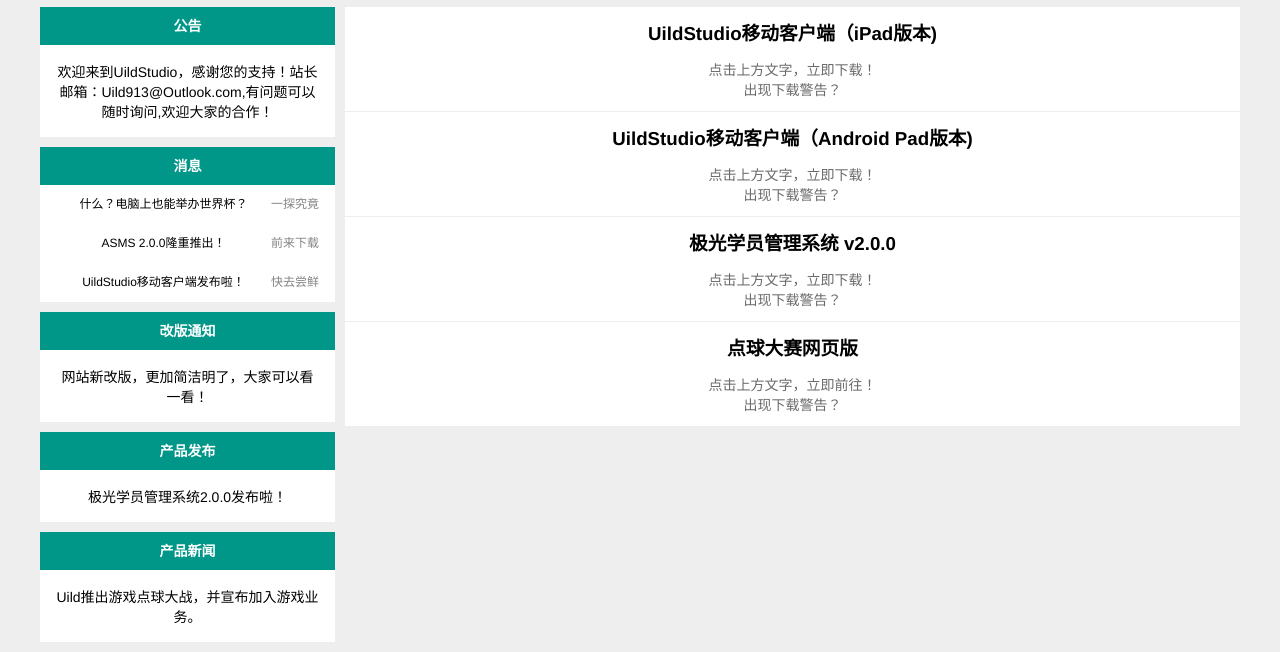
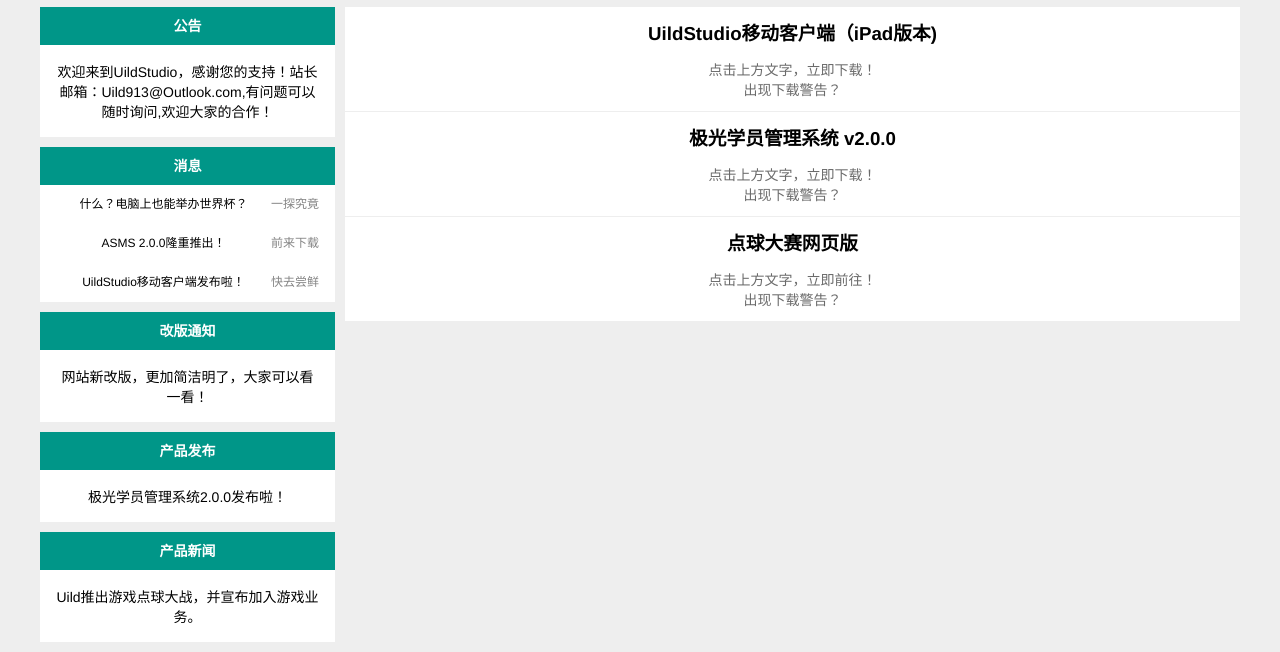
Before and after one commit to UildStudio/UildStudio.github.io, a plain HTML site: page download.html in a window 1280 px wide. Shown: the part 153-805 px from the top of the page. Drawn offline with Linux system fonts and the light colour scheme.

Commit message:
Update download.html

```diff
--- a/download.html
+++ b/download.html
@@ -66,14 +66,6 @@
                         <div class="article-li-param layui-row">
                             点击上方文字，立即下载！<a href="https://uildstudio.github.io/help.html"><p>出现下载警告？</p></a>
 		</li>
-		<li>
-		<div class="article-list-row layui-row">
-                        <div class="article-li-title layui-row">
-                            <h3 class="font-bold layui-elip"><a href="https://uildstudio.github.io/app/UildStudio.apk">UildStudio移动客户端（Android Pad版本)</a></h3>
-                        </div>
-                        <div class="article-li-param layui-row">
-                            点击上方文字，立即下载！<a href="https://uildstudio.github.io/help.html"><p>出现下载警告？</p></a>
-		</li>
                 <li>
                     <div class="article-list-row layui-row">
                         <div class="article-li-title layui-row">
```
